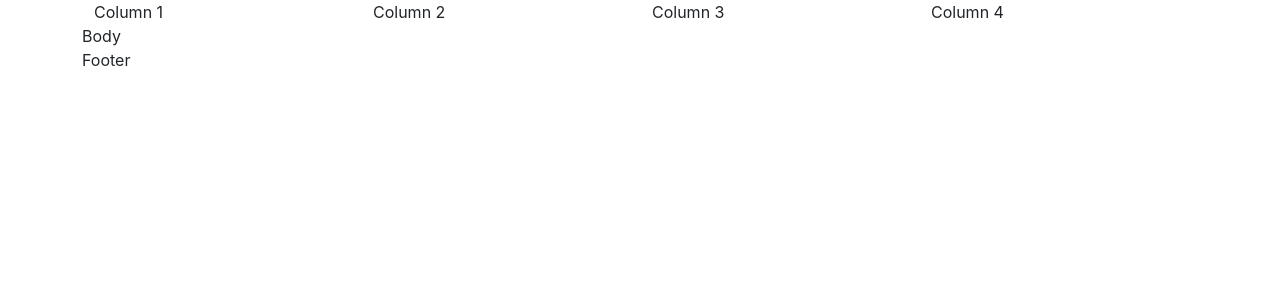
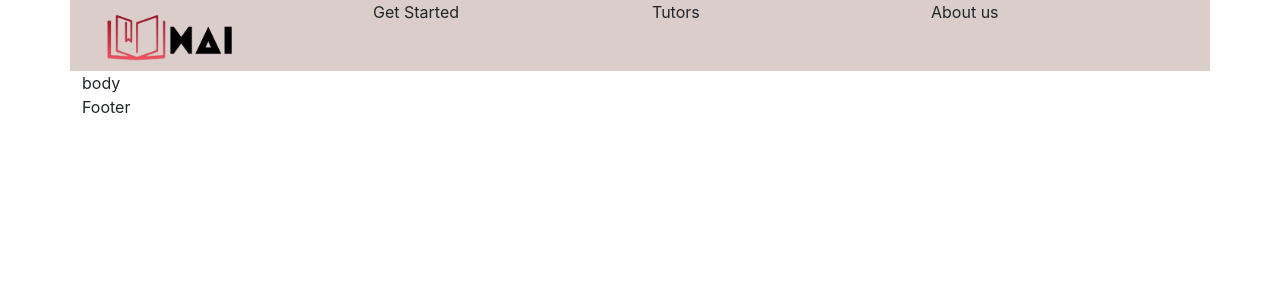
Before and after one commit to lohith2507/hai, a React (Create React App) app: page /trainee in a window 1280 px wide. Shown: the top 300 px of the page. Built offline with nearby package versions, Linux system fonts and the light colour scheme.

Commit message:
New updates pushed by Rajesh

```diff
--- a/src/App.js
+++ b/src/App.js
@@ -1,5 +1,6 @@
 import React from "react";
 import NavBar from "./components/NavBar";
+
 // import { BrowserRouter as Router, Route, Routes } from "react-router-dom";
 // import Login from "./components/Login";
 // import Tutor from "./components/Tutor";
@@ -19,14 +20,14 @@ function App() {
     //   </div>
 
     <div class="container">
-      <div class="row">
-        <div class="col">
+      <div class="row ">
+        <div class="col bg-custom ">
           <NavBar />
         </div>
       </div>
 
       <div class="row">
-        <div class="col">Body</div>
+        <div class="col">body</div>
       </div>
 
       <div class="row">
--- a/src/components/NavBar.js
+++ b/src/components/NavBar.js
@@ -1,13 +1,18 @@
 import React from "react";
-
+import image from "../images/HaiLogo.png";
+// import { Link } from "react-router-dom";
 const NavBar = () => {
   return (
     <div className="container">
-      <div className="row">
-        <div className="col-md-3 bg-white">Column 1</div>
-        <div className="col-md-3 bg-white">Column 2</div>
-        <div className="col-md-3 bg-white">Column 3</div>
-        <div className="col-md-3 bg-white">Column 4</div>
+      <div className="row ">
+        <div className="col-md-3  ">
+          <a to="/" className="logo-link">
+            <img src={image} alt="Logo" className="logo-img"></img>
+          </a>
+        </div>
+        <div className="col-md-3 ">Get Started</div>
+        <div className="col-md-3 ">Tutors </div>
+        <div className="col-md-3 ">About us</div>
       </div>
     </div>
   );
--- a/src/index.css
+++ b/src/index.css
@@ -18,3 +18,16 @@ code {
   font-family: source-code-pro, Menlo, Monaco, Consolas, "Courier New",
     monospace;
 }
+.logo-link {
+  /* Add any styles for the link here */
+  text-decoration: none; /* Remove underline */
+}
+.logo-img {
+  /* Add any styles for the logo image here */
+  padding: 10px;
+  width: 150px; /* Adjust width as needed */
+  height: auto; /* Maintain aspect ratio */
+}
+.bg-custom {
+  background-color: #dbceca !important;
+}
```
